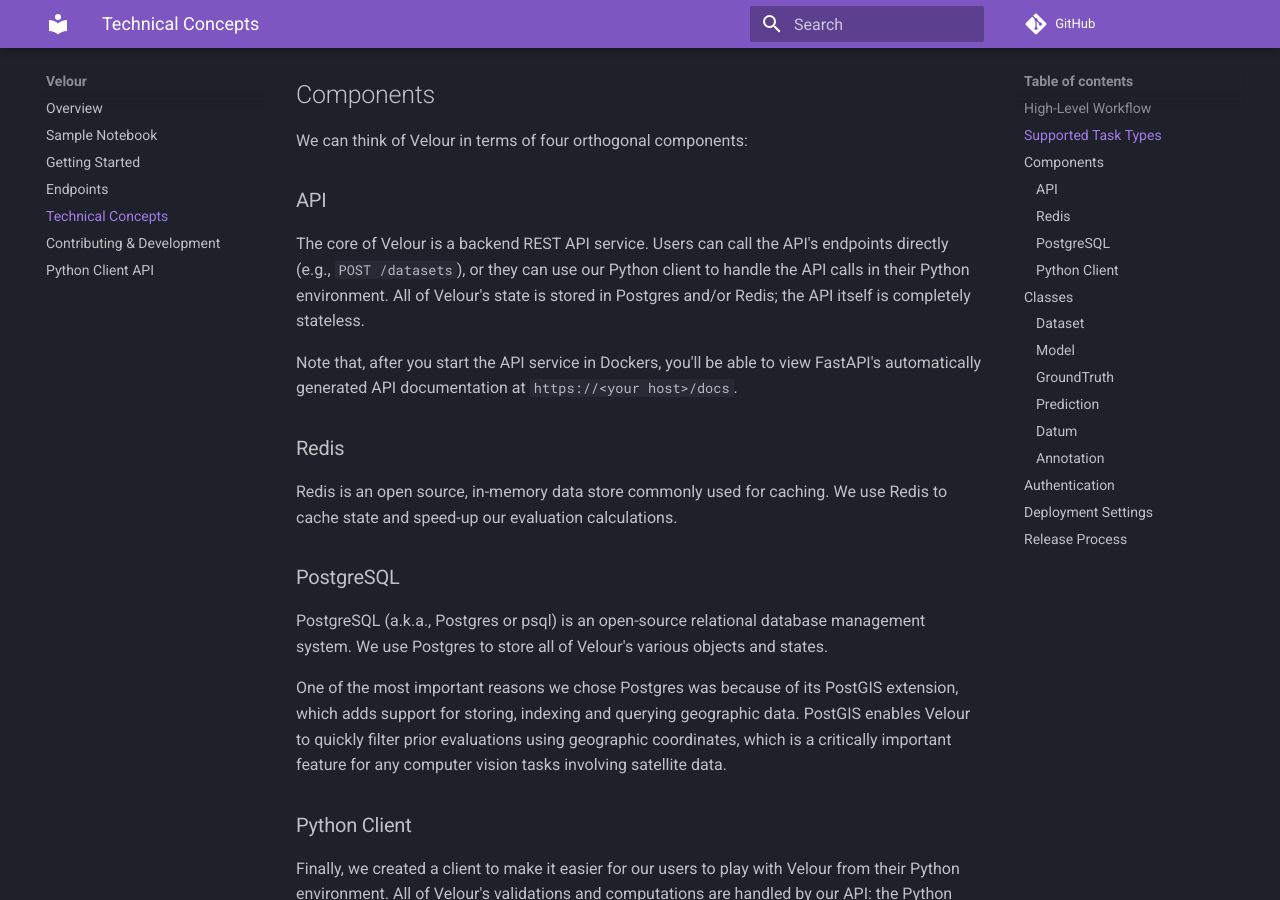
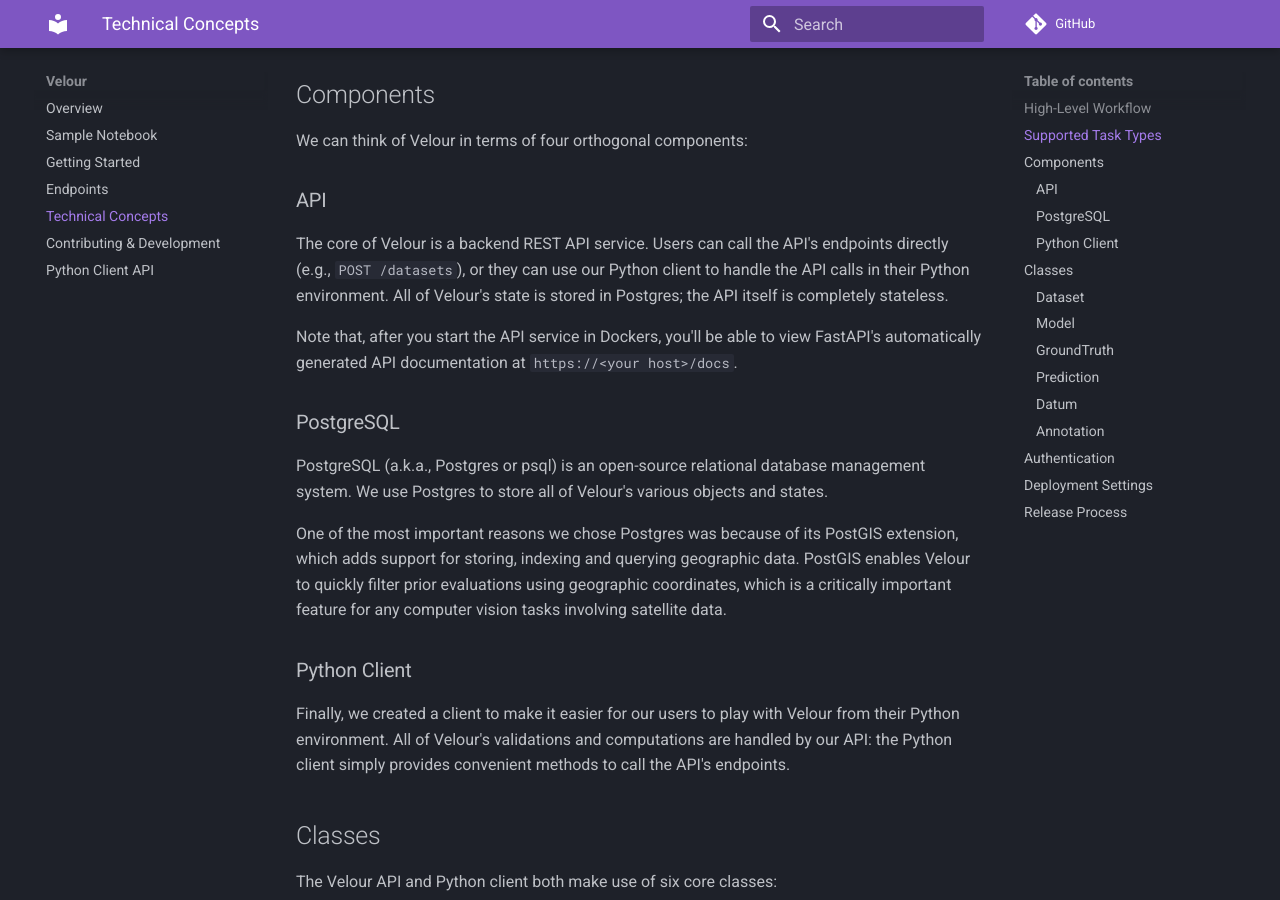
Before and after one commit to Striveworks/valor, an MkDocs documentation site: the page built from docs/technical_concepts.md, in a window 1280 px wide and 900 px high, scrolled down 1403 px. Built offline with MkDocs 1.6.1 and Material for MkDocs 9.7.7, drawn with Linux system fonts in a browser that asks for light colours; comment, search, counter and statistics services are not loaded.

Commit message:
removed references to redis

```diff
--- a/docs/technical_concepts.md
+++ b/docs/technical_concepts.md
@@ -45,13 +45,9 @@
 
 ### API
 
-The core of Velour is a backend REST API service. Users can call the API's endpoints directly (e.g., `POST /datasets`), or they can use our Python client to handle the API calls in their Python environment.  All of Velour's state is stored in Postgres and/or Redis; the API itself is completely stateless.
+The core of Velour is a backend REST API service. Users can call the API's endpoints directly (e.g., `POST /datasets`), or they can use our Python client to handle the API calls in their Python environment.  All of Velour's state is stored in Postgres; the API itself is completely stateless.
 
 Note that, after you start the API service in Dockers, you'll be able to view FastAPI's automatically generated API documentation at `https://<your host>/docs`.
-
-### Redis
-
-Redis is an open source, in-memory data store commonly used for caching. We use Redis to cache state and speed-up our evaluation calculations.
 
 ### PostgreSQL
 
```
Also changed, not shown: docker-compose.yml (+0 -8 lines), docs/contributing.md (+0 -1 lines), 3 other files.
